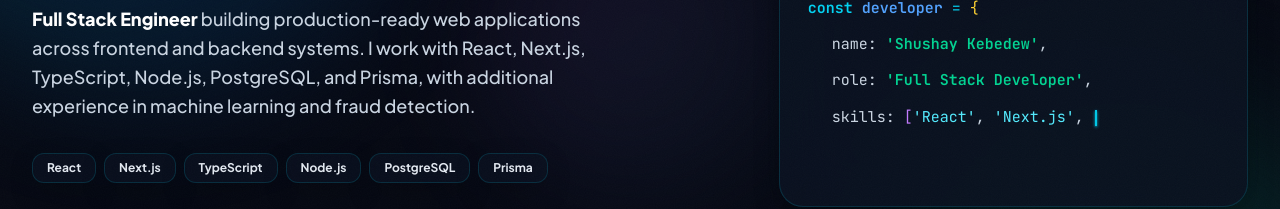
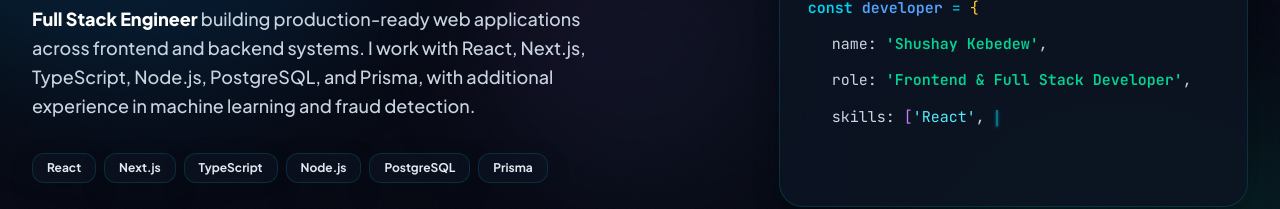
Before and after one commit to shushaykebedew/shushay-portfolio, a React (Vite) app: page / in a window 1280 px wide. Shown: the part 399-608 px from the top of the page. Built offline with nearby package versions, Linux system fonts and the light colour scheme; no server answers.

Commit message:
Align hero code preview with frontend and full-stack roles

```diff
--- a/src/components/hero/TypingCode.jsx
+++ b/src/components/hero/TypingCode.jsx
@@ -27,7 +27,7 @@ const SNIPPETS = [
         indent: true,
         segments: [
           { text: "role: ", className: "text-slate-300" },
-          { text: "'Full Stack Developer'", className: "text-emerald-400 font-semibold", nowrap: true },
+          { text: "'Frontend & Full Stack Developer'", className: "text-emerald-400 font-semibold", nowrap: true },
           { text: ",", className: "text-slate-300" },
         ],
       },
```
